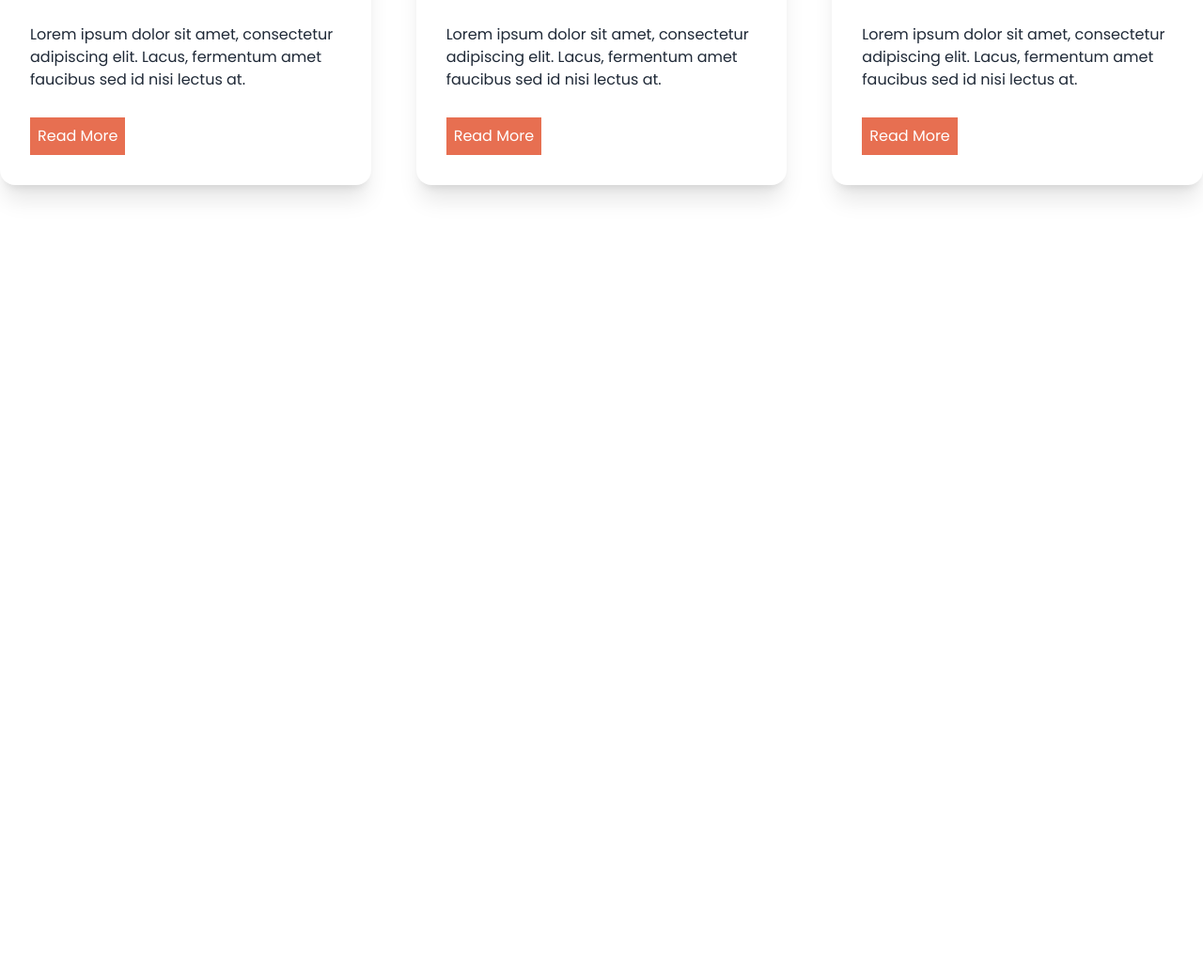
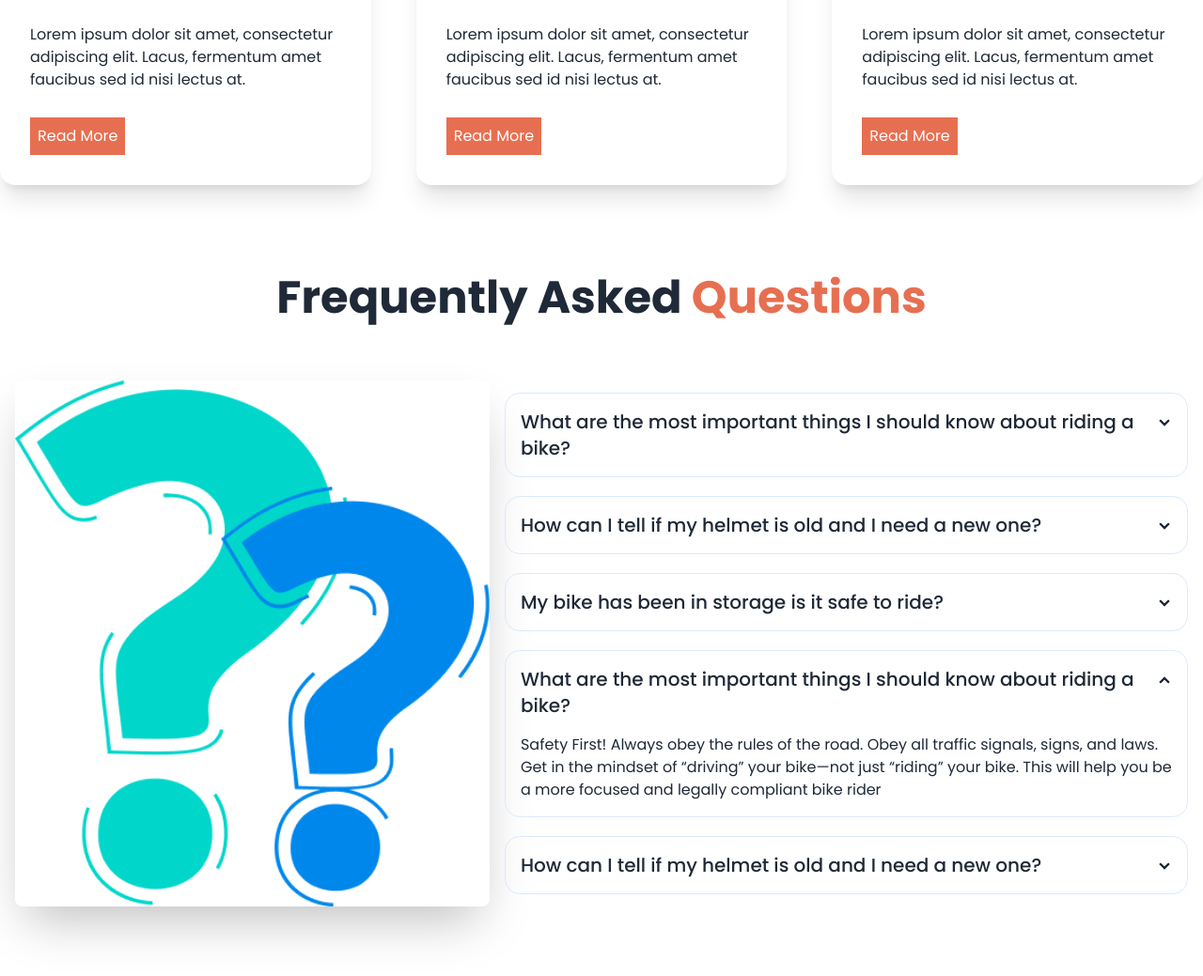
Before and after one commit to tari361595/Biker-zone-web, a plain HTML site: page index.html in a window 1280 px wide. Shown: the part 1129-2168 px from the top of the page at 94% size. Before the commit the page ends 1422 px from the top, so only its background shows below. Drawn offline with nearby package versions, Linux system fonts and the light colour scheme.

Commit message:
faq section done

```diff
--- a/index.html
+++ b/index.html
@@ -195,6 +195,77 @@
             </div>
 
         </section>
+        <!-- FAQ section -->
+        <section class="my-24">
+            <h3 class="text-center text-5xl font-bold mb-12">Frequently Asked
+                <span class="text-bike-praimary">Questions</span>
+            </h3>
+            <div class="hero">
+                <div class="hero-content flex-col lg:flex-row">
+                    <img src="images/others/faq.png" class="w-full rounded-lg shadow-2xl" />
+                    <div class="space-y-5">
+                        <div class="collapse collapse-arrow border border-blue-100">
+                            <input type="radio" name="my-accordion-2" checked="checked" />
+                            <div class="collapse-title text-xl font-medium">
+                                What are the most important things I should
+                                know about riding a bike?</div>
+                            <div class="collapse-content">
+                                <p>Safety First! Always obey the rules of the road. Obey all traffic signals,
+                                    signs, and laws. Get in the mindset of “driving” your bike—not just “riding” your
+                                    bike.
+                                    This will help you be a more focused and legally compliant bike rider</p>
+                            </div>
+                        </div>
+                        <div class="collapse collapse-arrow border border-blue-100">
+                            <input type="radio" name="my-accordion-2" />
+                            <div class="collapse-title text-xl font-medium">How can I tell if my helmet is old
+                                and I need a
+                                new one?
+                            </div>
+                            <div class="collapse-content">
+                                <p>hello</p>
+                            </div>
+                        </div>
+                        <div class="collapse collapse-arrow border border-blue-100">
+                            <input type="radio" name="my-accordion-2" />
+                            <div class="collapse-title text-xl font-medium">
+                                My bike has been in storage is it safe to ride?
+                            </div>
+                            <div class="collapse-content">
+                                <p>hello</p>
+                            </div>
+                        </div>
+                        <div class="collapse collapse-arrow border border-blue-100">
+                            <input type="radio" name="my-accordion-2" checked="checked" />
+                            <div class="collapse-title text-xl font-medium">
+                                What are the most important things I should
+                                know about riding a bike?</div>
+                            <div class="collapse-content">
+                                <p>Safety First! Always obey the rules of the road. Obey all traffic signals,
+                                    signs, and laws. Get in the mindset of “driving” your bike—not just “riding”
+                                    your
+                                    bike.
+                                    This will help you be a more focused and legally compliant bike rider</p>
+                            </div>
+                        </div>
+                        <div class="collapse collapse-arrow border border-blue-100">
+                            <input type="radio" name="my-accordion-2" />
+                            <div class="collapse-title text-xl font-medium">How can I tell if my helmet is old
+                                and I need a
+                                new one?
+                            </div>
+                            <div class="collapse-content">
+                                <p>hello</p>
+                            </div>
+                        </div>
+                    </div>
+
+                </div>
+            </div>
+
+        </section>
+
+
 
     </main>
     <!-- footer section -->
```
